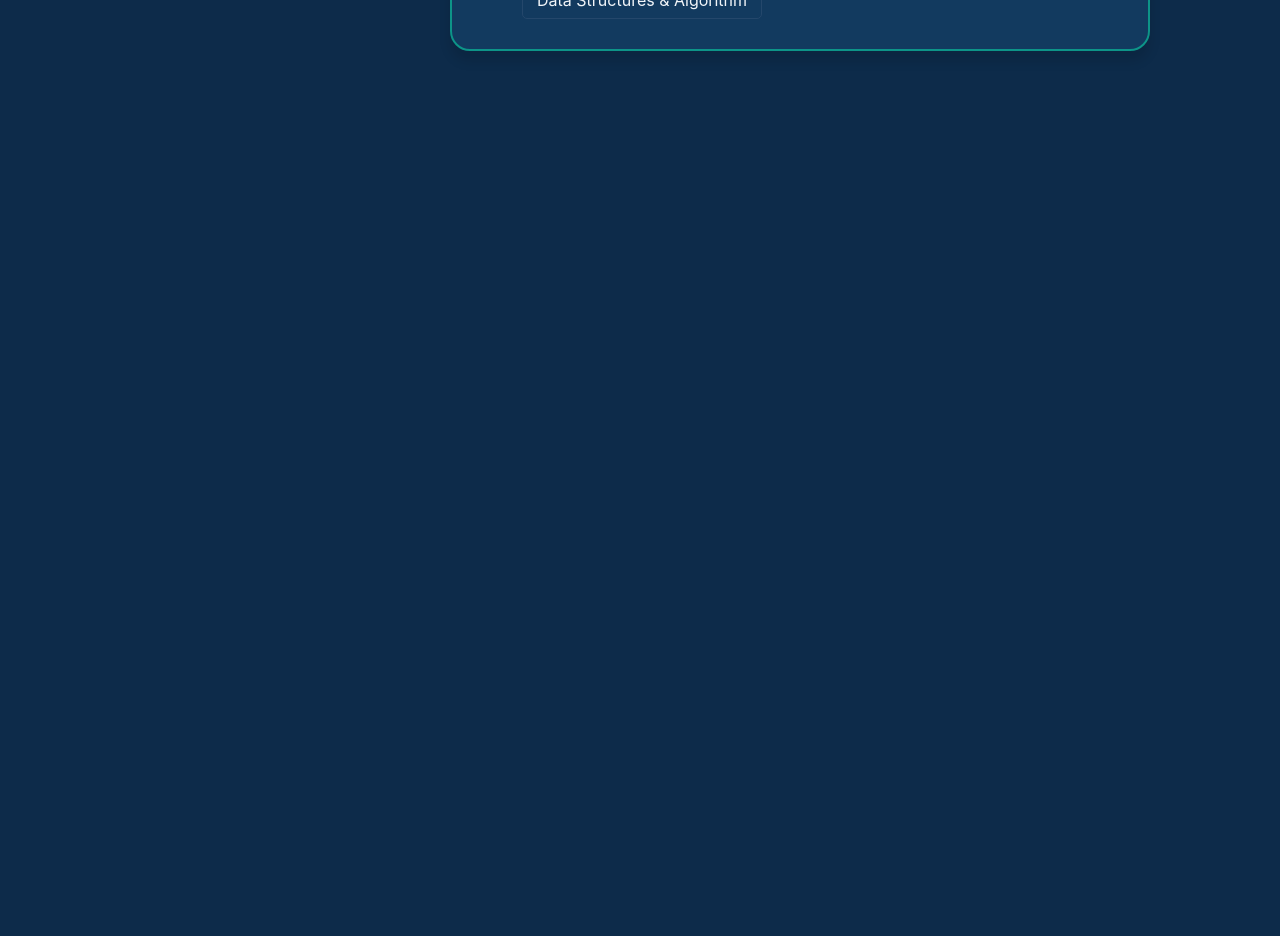
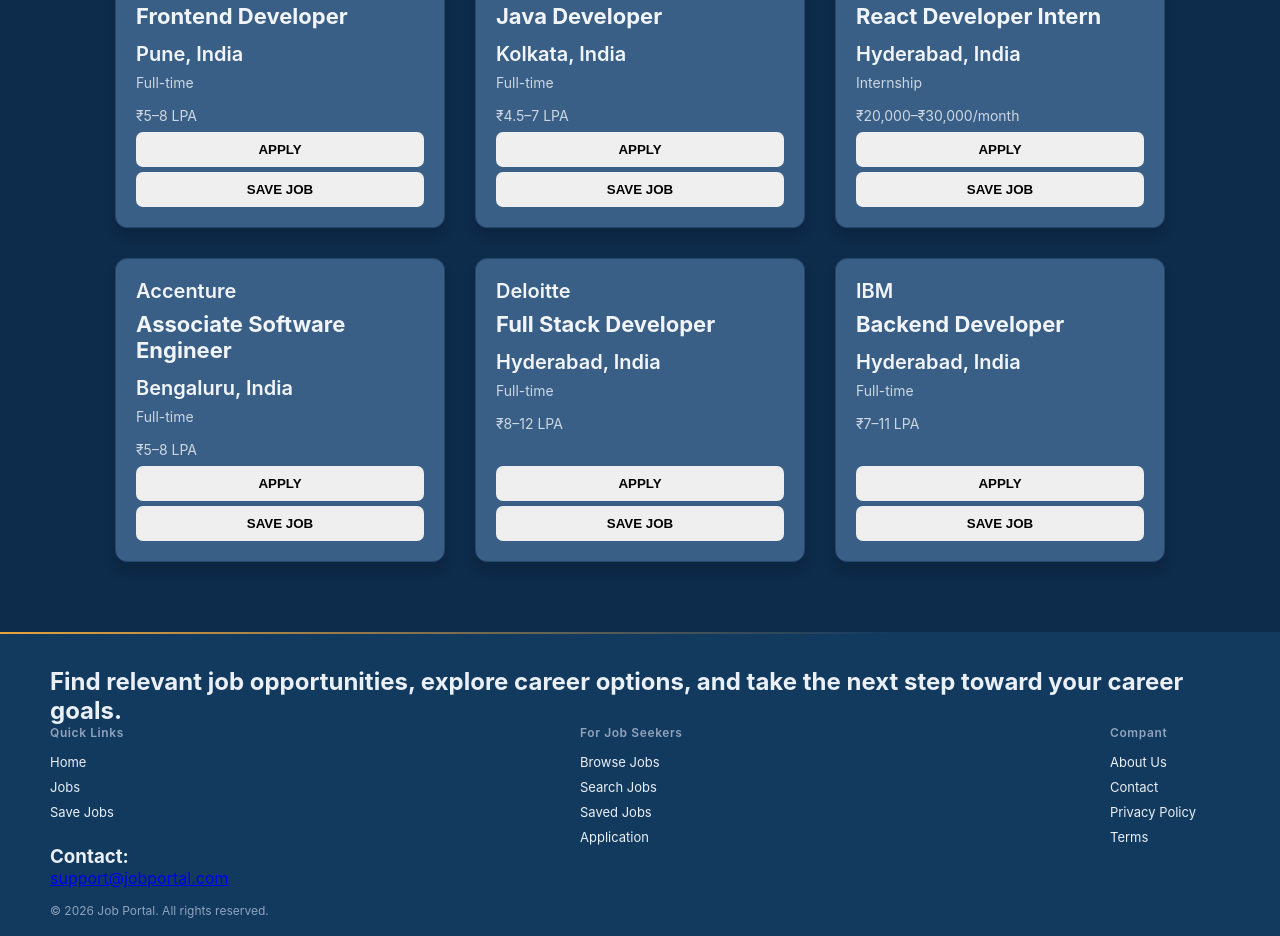
Before and after one commit to Rabisingh-26/job-portal, a React (Vite) app: page / in a window 1280 px wide. Shown: the part 700-1636 px from the top of the page. Before the commit the page ends 801 px from the top, so only its background shows below. Built offline with nearby package versions, Linux system fonts and the light colour scheme.

Commit message:
Style the Saved Jobs Page

```diff
--- a/src/App.jsx
+++ b/src/App.jsx
@@ -3,6 +3,7 @@
 import Home from './pages/Home'
 import Jobs from './pages/Jobs'
 import JobDetails from './pages/JobDetails'
+import SavedJobs from './pages/SavedJobs'
 
 
 const App = () => {
@@ -11,7 +12,7 @@
 
 
       <Navbar />
-      <JobDetails />
+      <SavedJobs />
 
 
 
--- a/src/index.css
+++ b/src/index.css
@@ -846,3 +846,28 @@
   border-radius: 5px;
   background-color: var(--hero);
 }
+
+/* Saved Jobs  Page*/
+
+/* saved jobs container */
+.savedjobs-container {
+
+  /*border:1px solid #14B8A6;
+  box-shadow: 0 10px 12px rgba(0, 0, 0, 0.12);*/
+   width: 90%;
+  max-width: 1200px;
+  margin: 50px auto 0;
+  border-radius: 15px;
+  padding: 10px;
+}
+
+/* saved jobs  */
+
+.saved-jobs{
+ display: grid;
+  grid-template-columns: repeat(3, 330px);
+  gap: 30px;
+  width: 100%;
+  justify-content: center;
+
+}
--- a/src/pages/JobDetails.jsx
+++ b/src/pages/JobDetails.jsx
@@ -44,6 +44,55 @@
 
       </div>
 
+       <footer>
+      <section className ="footer">
+
+        <div className="footer-container">
+          <h2>Find relevant job opportunities, explore career options, and take the next step toward your career goals.</h2>
+
+         <div className="footer-card-container"> <div className="footer-card">
+            <h3>Quick Links</h3>
+            <a href="#">Home</a>
+            <a href="#">Jobs</a>
+            <a href="#">Save Jobs</a>
+
+          </div>
+          <div className="footer-card">
+            <h3>For Job Seekers</h3>
+            <a href="#">Browse Jobs</a>
+            <a href="#">Search Jobs</a>
+            <a href="#">Saved Jobs</a>
+            <a href="#">Application</a>
+
+          </div>
+
+             <div className="footer-card">
+      <h3>Compant</h3>
+      <a href="#">About Us</a>
+      <a href="#">Contact</a>
+      <a href="#">Privacy Policy</a>
+      <a href="#">Terms</a>
+    </div>
+        </div>
+
+         <div className="footer-contact">
+        <h3>Contact:</h3>
+        <a href="mailto:support@jobportal.com">
+         support@jobportal.com
+        </a>
+        </div>
+
+         <div className="footer-bottom">
+        <p>© 2026 Job Portal. All rights reserved.</p>
+       </div>
+
+
+        </div>
+      </section>
+
+
+      </footer>
+
 
 
 
--- a/src/pages/SavedJobs.jsx
+++ b/src/pages/SavedJobs.jsx
@@ -0,0 +1,73 @@
+import React from 'react'
+import jobs from '../data/jobs'
+import JobCard from '../components/JobCard'
+
+const SavedJobs = () => {
+
+    const savedJobCards = jobs.slice(0,9).map((job) =>{
+        return <JobCard key={job.id} job={job} />;
+    });
+  return (
+     <>
+     <main className='savedjobs-container'>
+      <h1>Saved Jobs</h1>
+
+      <div className="saved-jobs">
+        {savedJobCards}
+      </div>
+    </main>
+
+     <footer>
+      <section className ="footer">
+
+        <div className="footer-container">
+          <h2>Find relevant job opportunities, explore career options, and take the next step toward your career goals.</h2>
+
+         <div className="footer-card-container"> <div className="footer-card">
+            <h3>Quick Links</h3>
+            <a href="#">Home</a>
+            <a href="#">Jobs</a>
+            <a href="#">Save Jobs</a>
+
+          </div>
+          <div className="footer-card">
+            <h3>For Job Seekers</h3>
+            <a href="#">Browse Jobs</a>
+            <a href="#">Search Jobs</a>
+            <a href="#">Saved Jobs</a>
+            <a href="#">Application</a>
+
+          </div>
+
+             <div className="footer-card">
+      <h3>Compant</h3>
+      <a href="#">About Us</a>
+      <a href="#">Contact</a>
+      <a href="#">Privacy Policy</a>
+      <a href="#">Terms</a>
+    </div>
+        </div>
+
+         <div className="footer-contact">
+        <h3>Contact:</h3>
+        <a href="mailto:support@jobportal.com">
+         support@jobportal.com
+        </a>
+        </div>
+
+         <div className="footer-bottom">
+        <p>© 2026 Job Portal. All rights reserved.</p>
+       </div>
+
+
+        </div>
+      </section>
+
+
+      </footer>
+</>
+
+  )
+}
+
+export default SavedJobs
```
